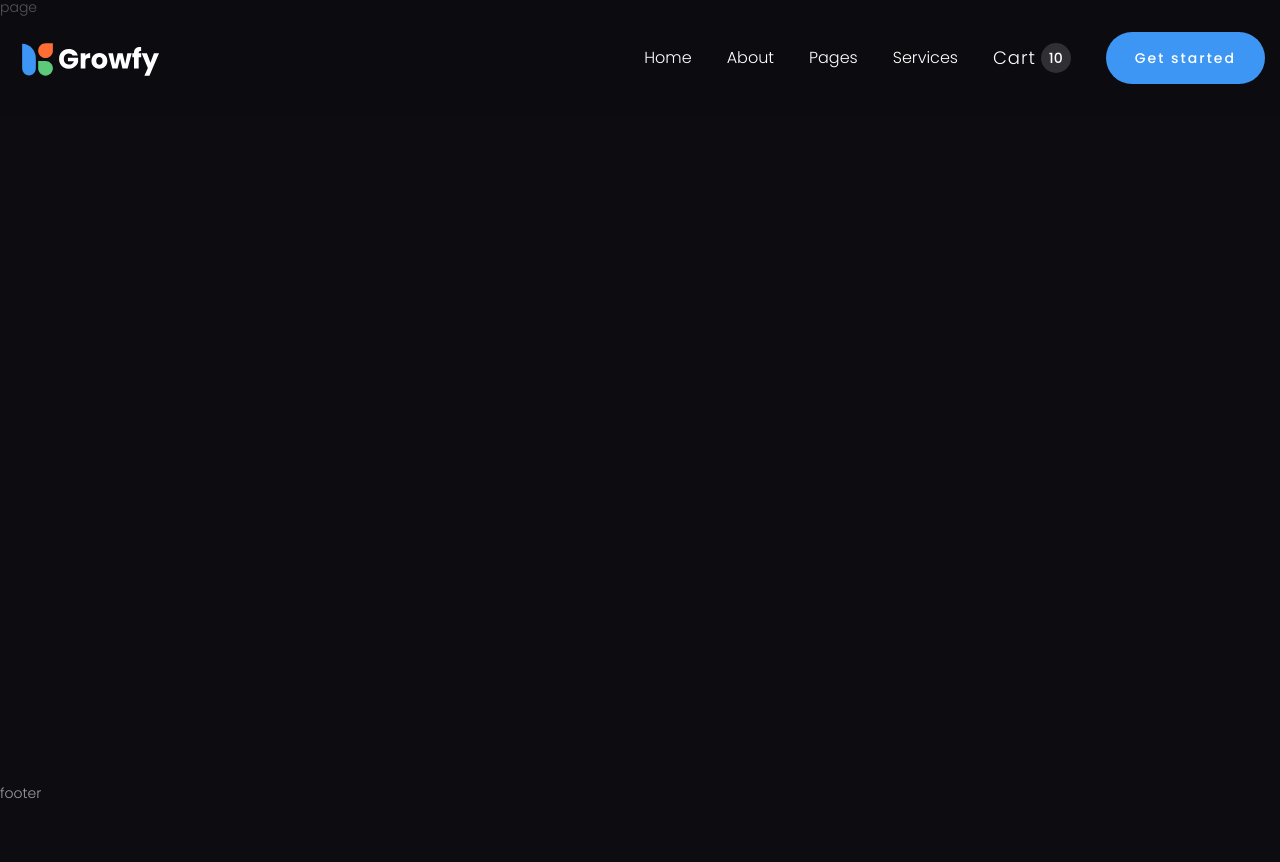
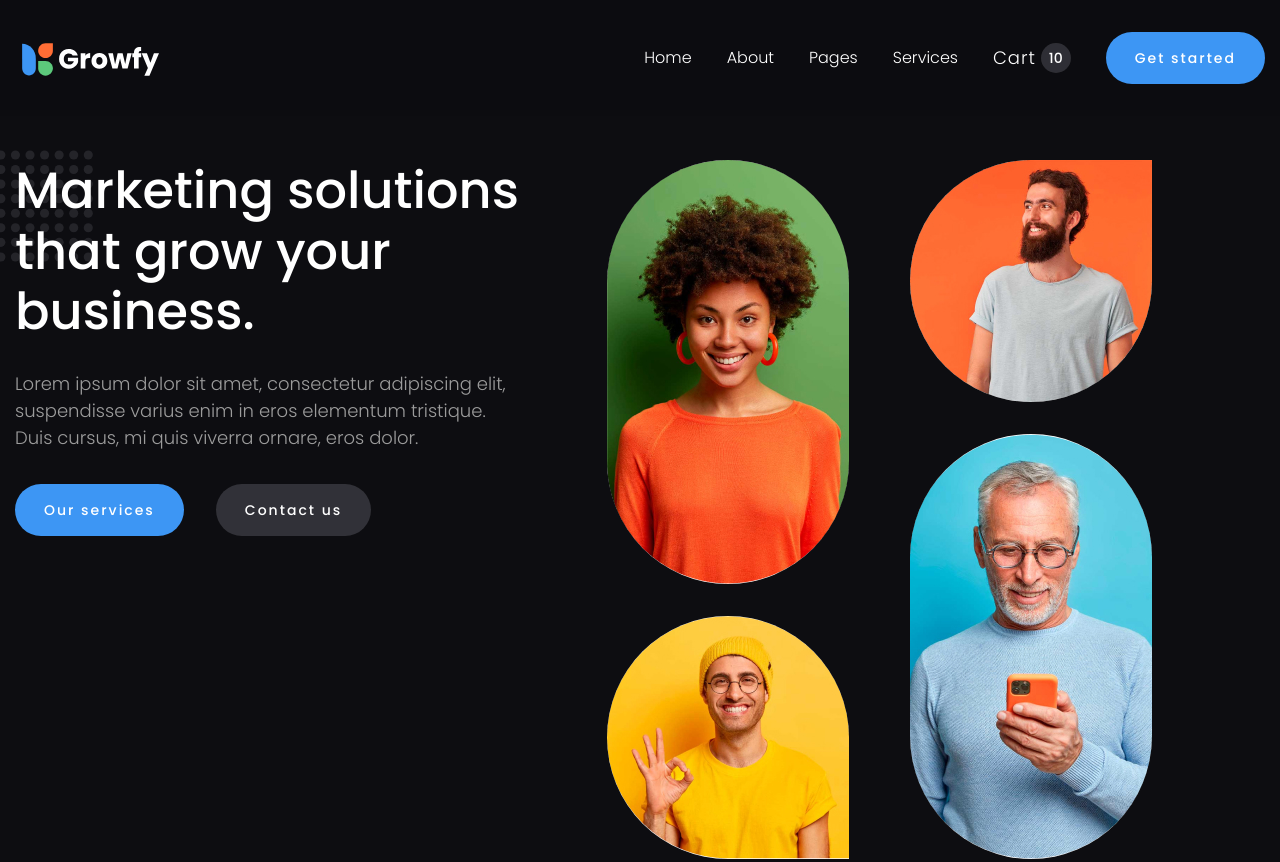
Before and after one commit to Stalmax76/glowfy, a plain HTML site: page index.html in a window 1280 px wide. Shown: the top 862 px of the page. Before the commit the page ends 800 px from the top, so only its background shows below. Drawn offline with Linux system fonts and the light colour scheme.

Commit message:
added main-block

```diff
--- a/css/style.css
+++ b/css/style.css
@@ -22,6 +22,9 @@ body {
 .page {
    flex: 1 1 auto;
 }
+.page__main {
+}
+
 /*  ----------------------------- button ------------------------ */
 .button {
    font-weight: 500;
@@ -36,6 +39,9 @@ body {
    border-radius: 50px;
    color: #ffffff;
    transition: background-color 0.3s ease 0s;
+}
+.button-dark {
+   background: rgba(193, 193, 210, 0.2);
 }
 @media (max-width: 991.98px) {
    .button {
@@ -53,14 +59,21 @@ body {
    background-color: #9aaaeb;
    color: #1c4f86;
 }
+.button-dark:hover {
+   background: rgba(129, 129, 139, 0.2);
+   color: rgba(129, 129, 139, 0.2);
+}
+
 /* -------------------------------------------- */
+
 /* ---header ------- */
 .header {
    position: fixed;
    width: 100%;
    top: 0;
    left: 0;
-   background-color: rgba(13, 13, 17, 0.5);
+   background-color: rgba(13, 13, 17, 0.8);
+   z-index: 50;
 }
 .header__container {
    min-height: 116px;
@@ -257,15 +270,138 @@ body {
    }
 }
 /* ------------------------------------------------------------------------------------------------------ */
-.links {
-   margin: 30px;
+
+.main {
+   padding-top: 160px;
+   padding-bottom: 100px;
 }
-.link {
+.main__container {
+   display: flex;
+   gap: 32px;
 }
-.fab {
-   padding-top: 150px;
+
+.main__content {
+   flex: 0 1 50%;
+   align-items: center;
+   max-width: 520px;
 }
-.fa-youtube {
+.main__header {
+   position: relative;
+}
+.header-main {
+}
+.header-main__title {
+   font-weight: 500;
+   font-size: 51px;
+   line-height: 1.19; /* 61/51 */
    color: #ffffff;
-   font-size: 34px;
+   max-width: 520px;
+   position: relative;
 }
+.header-main__title:not(:last-child) {
+   margin-bottom: 28px;
+}
+.header-main__text {
+   line-height: 1.5;
+   font-size: 18px;
+   color: #9c9c9c;
+   max-width: 500px;
+}
+.header-main__text:not(:last-child) {
+   margin-bottom: 33px;
+}
+
+.main__header::before {
+   content: "";
+   background: url("../img/page_main/div.svg") 0 0 / 100% no-repeat;
+   width: 112px;
+   height: 112px;
+   position: absolute;
+   top: -10px;
+   left: -34px;
+}
+
+.header-main__actions {
+   display: flex;
+   row-gap: 15px;
+   column-gap: 32px;
+}
+.header-main__button {
+}
+
+.main__images {
+   flex: 0 1 50%;
+}
+
+.images-main {
+   gap: 9.615385%; /* 60/624 */
+   display: flex;
+   justify-content: center;
+}
+.images-main__column {
+   display: flex;
+   flex-direction: column;
+   gap: 32px;
+}
+.images-main__item {
+   overflow: hidden;
+}
+.images-main__item.image-main__item-1,
+.images-main__item.image-main__item-4 {
+   border-radius: 50% / 29%;
+}
+.images-main__item.image-main__item-2 {
+   border-radius: 50% 50% 0% 50%;
+}
+.images-main__item.image-main__item-3 {
+   border-radius: 50% 0% 50% 50%;
+}
+
+.images-main__item img {
+   max-width: 100%;
+}
+@media (max-width: 991.98px) {
+   .main {
+      padding-top: 120px;
+      padding-bottom: 60px;
+   }
+   .header-main__title {
+      font-size: 44px;
+   }
+}
+@media (max-width: 767.98px) {
+   .main {
+      padding-top: 100px;
+      padding-bottom: 30px;
+   }
+   .main__container {
+      flex-direction: column;
+      align-items: center;
+   }
+   .main__content {
+      align-items: stretch;
+   }
+   .header-main__title {
+      font-size: 32px;
+   }
+   .header-main__title:not(:last-child) {
+      margin-bottom: 15px;
+   }
+   .header-main__text:not(:last-child) {
+      margin-bottom: 15px;
+   }
+}
+@media (max-width: 479.98px) {
+   .header-main__actions {
+      flex-direction: column;
+   }
+}
+/* mobile-first */
+@media (min-width: 768px) {
+   .header-main__title {
+      max-width: 520px;
+   }
+   .header-main__text {
+      max-width: 500px;
+   }
+}
--- a/index.html
+++ b/index.html
@@ -45,8 +45,43 @@
             </button>
          </div>
       </header>
-      <main class="page">page
+      <main class="page">
+         <section class="page__main main">
+            <div class="main__container">
+               <div class="main__content">
+                  <div class="main__header header-main">
+                        <h1 class="header-main__title">Marketing solutions that grow your business.</h1>
+                     <div class="header-main__text">
+                        <p>Lorem ipsum dolor sit amet, consectetur adipiscing elit, suspendisse varius enim in eros
+                           elementum tristique. Duis cursus, mi quis viverra ornare, eros dolor.</p>
+                     </div>
+                     <div class="header-main__actions">
+                        <a href="#" class="header-main__button button">Our services</a>
+                        <a href="#" class="header-main__button button button-dark">Contact us</a>
+                     </div>
+                  </div>
+                  </div>
+               <div class="main__images images-main">
+                  <div class="images-main__column">
+                     <div class="images-main__item image-main__item-1">
+                        <img src="img/page_main/img_01.jpg" alt="Image">
+                     </div>
+                     <div class="images-main__item image-main__item-2">
+                        <img src="img/page_main/img_02.jpg" alt="Image">
+                     </div>
+                  </div>
+                  <div class="images-main__column">
+                     <div class="images-main__item image-main__item-3">
+                        <img src="img/page_main/img_03.jpg" alt="Image">
+                     </div>
+                     <div class="images-main__item image-main__item-4">
+                        <img src="img/page_main/img_04.jpg" alt="Image">
+                     </div>
+                  </div>
+               </div>
+            </div>
 
+         </section>
       </main>
       <footer class="footer">footer</footer>
    </div>
```
Also changed, not shown: img/page_main/div.svg (added), img/page_main/img_01.jpg (added), img/page_main/img_02.jpg (added), img/page_main/img_03.jpg (added), img/page_main/img_04.jpg (added), js/script.js (line endings or trailing spaces).
